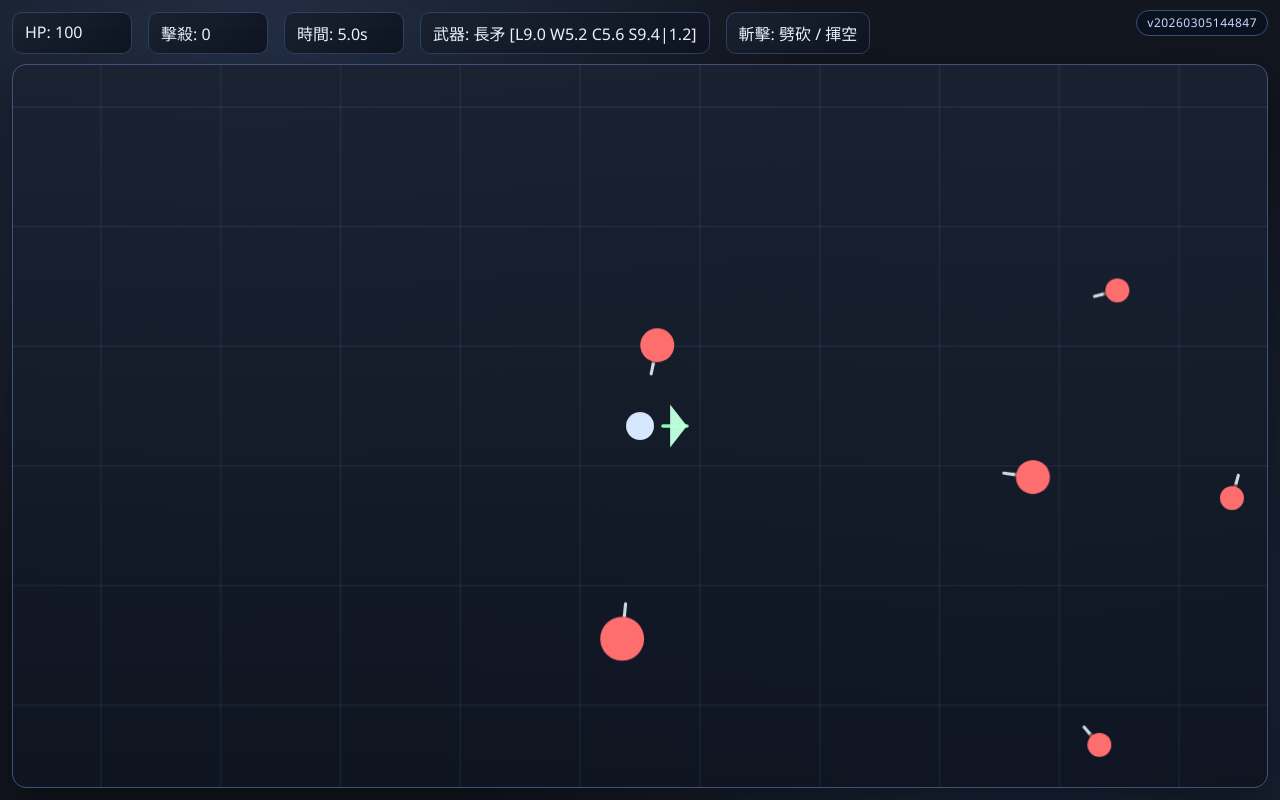
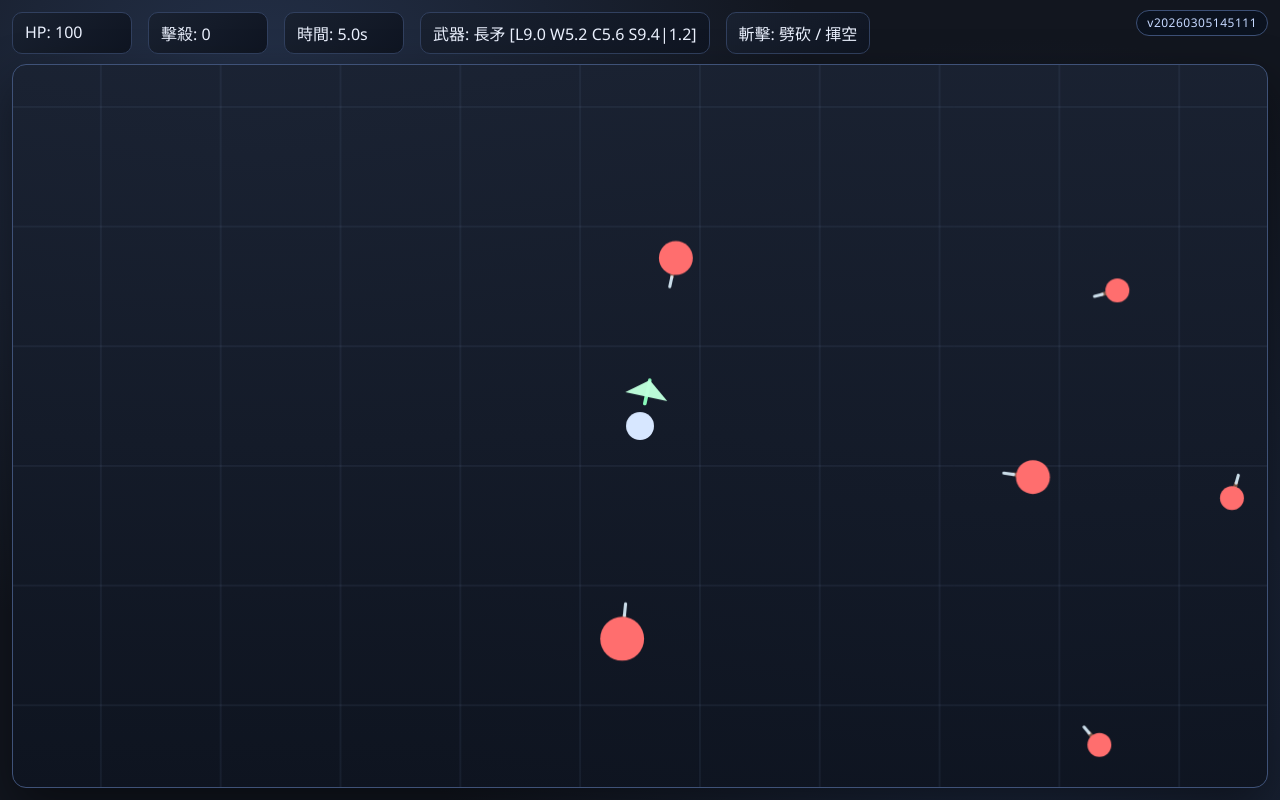
Before and after one commit to cwen0224/danmaku-io, a plain HTML site: page index.html in a window 1280 px wide. Drawn offline with Linux system fonts and the light colour scheme.

Commit message:
feat(targeting): aim attacks at nearest enemy instead of cursor

```diff
--- a/game.js
+++ b/game.js
@@ -11,7 +11,7 @@ const overlay = document.getElementById("overlay");
 const restartBtn = document.getElementById("restart");
 const finalTimeEl = document.getElementById("final-time");
 const finalKillsEl = document.getElementById("final-kills");
-const APP_VERSION = "20260305144847";
+const APP_VERSION = "20260305145111";
 
 const WEAPON_PRESETS = [
   {
@@ -267,6 +267,24 @@ function updateCamera(dt) {
   updateMouseWorld();
 }
 
+function getNearestEnemyAngle(origin) {
+  let nearest = null;
+  let nearestDistSq = Infinity;
+  for (const enemy of state.enemies) {
+    const dx = enemy.x - origin.x;
+    const dy = enemy.y - origin.y;
+    const d2 = dx * dx + dy * dy;
+    if (d2 < nearestDistSq) {
+      nearestDistSq = d2;
+      nearest = enemy;
+    }
+  }
+  if (!nearest) {
+    return angleTo(origin, state.mouse);
+  }
+  return angleTo(origin, nearest);
+}
+
 function cycleWeapon() {
   state.weaponIndex = (state.weaponIndex + 1) % WEAPON_PRESETS.length;
   Object.assign(CONFIG.weapon, WEAPON_PRESETS[state.weaponIndex]);
@@ -484,7 +502,7 @@ function calculateHitEffect(enemy, hitRatio) {
 function startSlash() {
   const player = state.player;
   const runtime = state.weaponRuntime;
-  const facing = angleTo(player, state.mouse);
+  const facing = getNearestEnemyAngle(player);
   const direction = state.slashDirection;
   const halfArc = runtime.arc * 0.5;
 
@@ -633,7 +651,7 @@ function update(dt) {
 
   player.x = clamp(player.x, CONFIG.player.radius, CONFIG.world.width - CONFIG.player.radius);
   player.y = clamp(player.y, CONFIG.player.radius, CONFIG.world.height - CONFIG.player.radius);
-  player.facing = angleTo(player, state.mouse);
+  player.facing = getNearestEnemyAngle(player);
   updateCamera(dt);
 
   const spawnInterval = Math.max(
--- a/index.html
+++ b/index.html
@@ -32,7 +32,7 @@
 
   <script>
     (function loadGameWithVersion() {
-      const fallbackVersion = "20260305144847";
+      const fallbackVersion = "20260305145111";
       const vUrl = `version.json?ts=${Date.now()}`;
       fetch(vUrl, { cache: "no-store" })
         .then((r) => (r.ok ? r.json() : Promise.reject(new Error("version fetch failed"))))
--- a/version.json
+++ b/version.json
@@ -1 +1 @@
-{"version":"20260305144847"}
+{"version":"20260305145111"}
```
